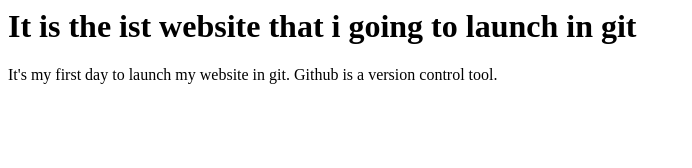
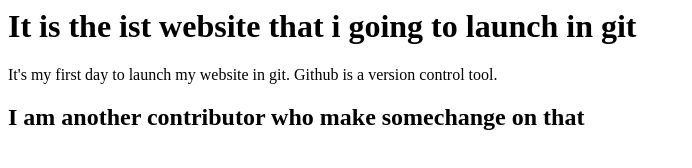
Before and after one commit to Nrj199/fortest, a plain HTML site: page index.html in a window 1280 px wide. Shown: the whole page, without its empty margins (0-692 px from the left). Drawn offline with Linux system fonts and the light colour scheme.

Commit message:
Update index.html
I'm not Neeraj.

```diff
--- a/index.html
+++ b/index.html
@@ -10,5 +10,6 @@
 
 <h1>It is the ist website that i going to launch in git </h1>
 <p>It's my first day to launch my website in git. Github is a version control tool.</p>
+  <h2>I am another contributor who make somechange on that</h2>
 </body>
 </html>
```
